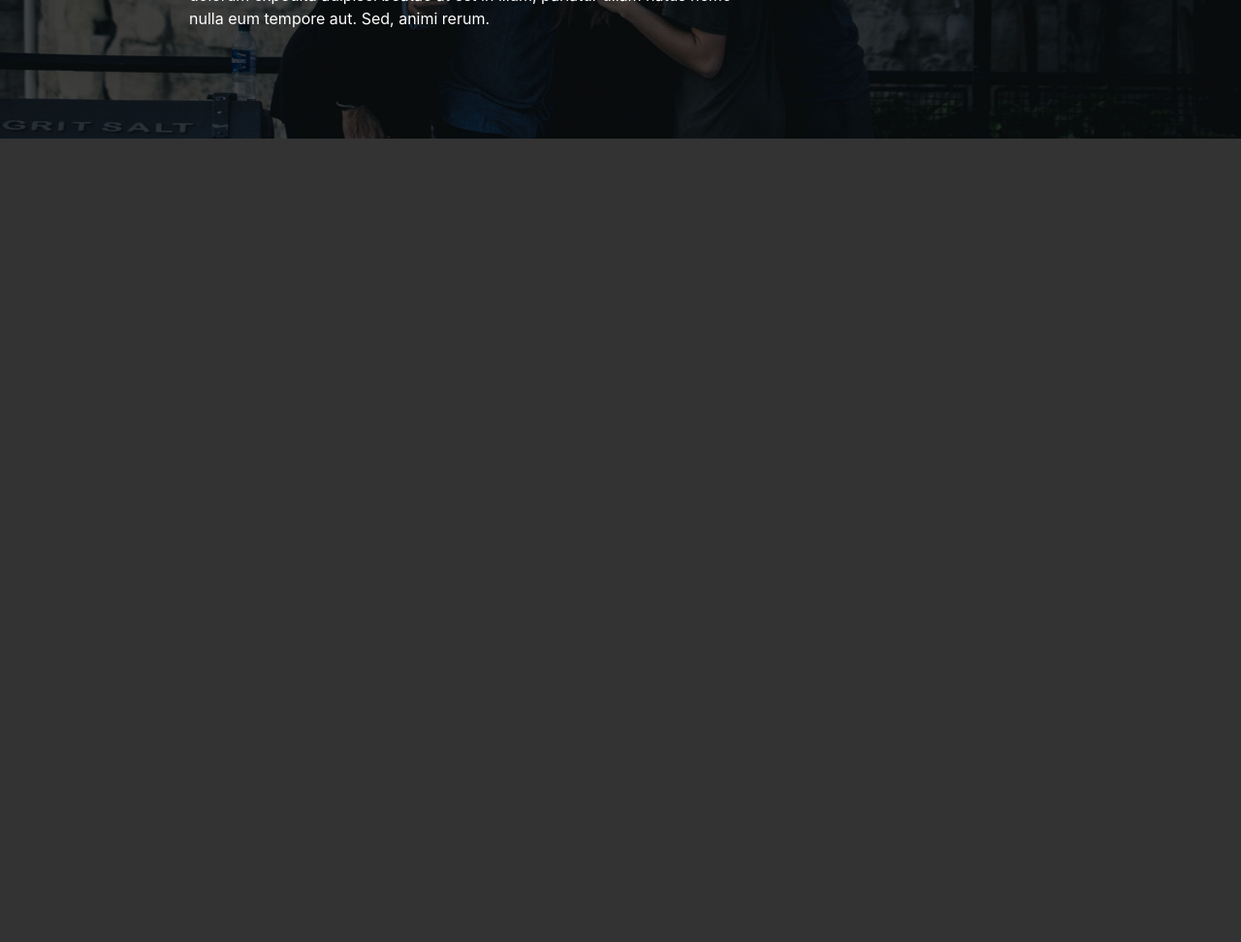
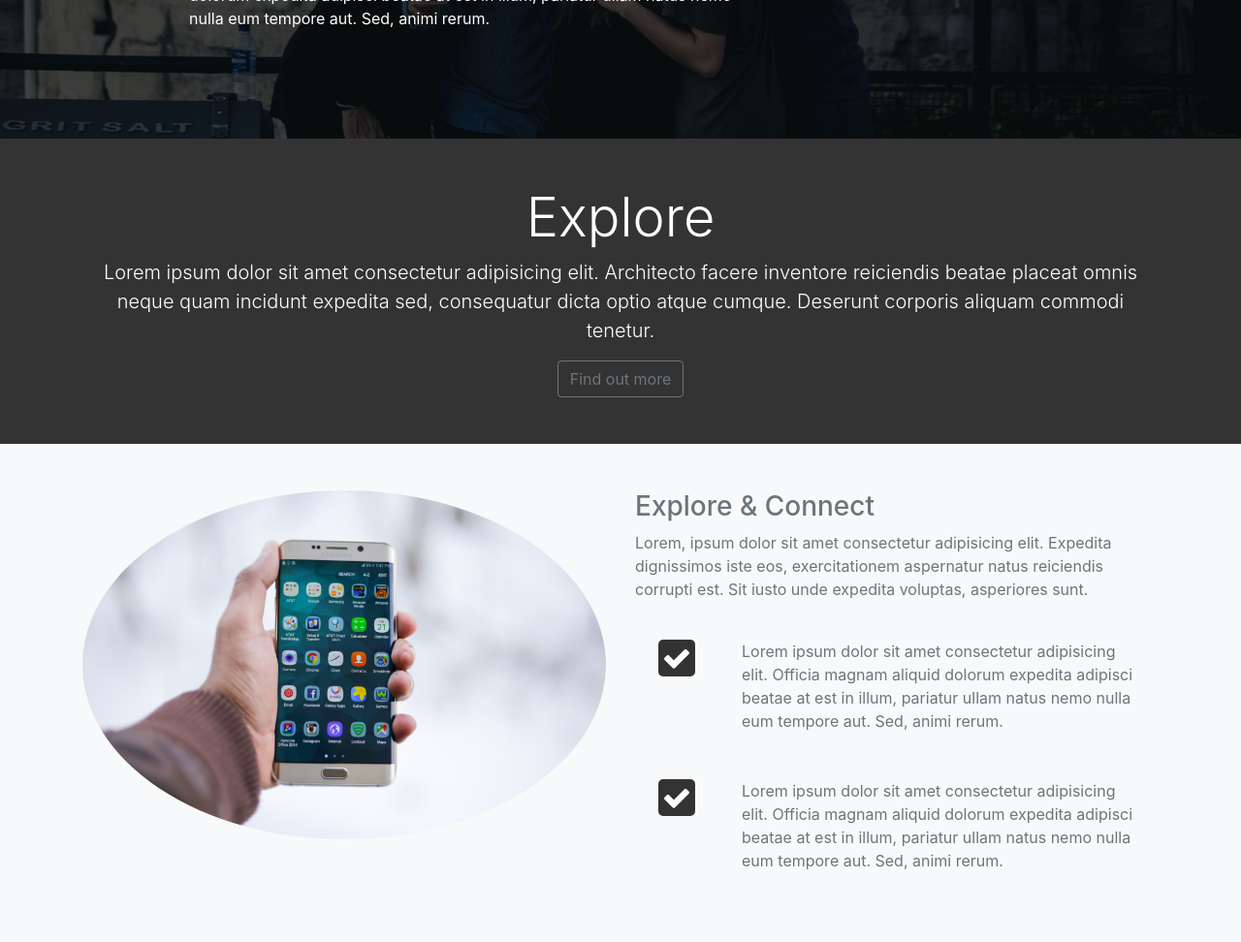
Before and after one commit to mrjslau/LoopLAB, a website: page src/index.html in a window 1280 px wide. Shown: the part 557-1529 px from the top of the page at 97% size. Before the commit the page ends 800 px from the top, so only its background shows below. Drawn offline with Linux system fonts and the light colour scheme.

Commit message:
Explore head and section

```diff
--- a/src/index.html
+++ b/src/index.html
@@ -106,6 +106,63 @@
     </div>
   </header>
 
+  <!-- EXPLORE HEAD -->
+  <section id="explore-head-section">
+    <div class="container">
+      <div class="row">
+        <div class="col text-center">
+          <div class="py-5">
+            <h1 class="display-4">Explore</h1>
+            <p class="lead">Lorem ipsum dolor sit amet consectetur adipisicing elit.
+            Architecto facere inventore reiciendis beatae placeat omnis neque quam incidunt
+            expedita sed, consequatur dicta optio atque cumque.
+            Deserunt corporis aliquam commodi tenetur.</p>
+            <a href="#" class="btn btn-outline-secondary">Find out more</a>
+          </div>
+        </div>
+      </div>
+    </div>
+  </section>
+
+  <!-- EXPLORE SECTION -->
+  <section id="explore-section" class="bg-light text-muted py-5">
+    <div class="container">
+      <div class="row">
+        <div class="col-md-6">
+          <img src="img/explore-section1.jpg" alt="" class="img-fluid mb-3 rounded-circle">
+        </div>
+        <div class="col-md-6">
+          <h3>Explore & Connect</h3>
+          <p>Lorem, ipsum dolor sit amet consectetur adipisicing elit. Expedita dignissimos iste eos,
+          exercitationem aspernatur natus reiciendis corrupti est.
+          Sit iusto unde expedita voluptas, asperiores sunt.</p>
+          <div class="d-flex flex-row">
+            <div class="p-4 align-self-start">
+              <i class="fa fa-check"></i>
+            </div>
+           <div class="p-4 align-self-end">
+              Lorem ipsum dolor sit amet consectetur adipisicing elit.
+              Officia magnam aliquid dolorum expedita adipisci beatae at est in illum,
+              pariatur ullam natus nemo nulla eum tempore aut. Sed, animi rerum.
+            </div>
+          </div>
+
+          <div class="d-flex flex-row">
+            <div class="p-4 align-self-start">
+              <i class="fa fa-check"></i>
+            </div>
+           <div class="p-4 align-self-end">
+              Lorem ipsum dolor sit amet consectetur adipisicing elit.
+              Officia magnam aliquid dolorum expedita adipisci beatae at est in illum,
+              pariatur ullam natus nemo nulla eum tempore aut. Sed, animi rerum.
+            </div>
+          </div>
+
+        </div>
+      </div>
+    </div>
+  </section>
+
 
 
   <script src="js/jquery.min.js"></script>
--- a/src/scss/style.scss
+++ b/src/scss/style.scss
@@ -2,7 +2,7 @@ $bg-color:#333;
 $font-color:#fff;
 $primary-color:#008ed6;
 $dark-overlay: rgba(0,0,0,0.7);
-$font-size:30px;
+$icon-size:30px;
 
 body{
   background: $bg-color;
@@ -42,6 +42,16 @@ body{
     background: #fff;
     padding: 4px;
     border-radius: 5px;
-    font-size: $font-size;
+    font-size: $icon-size;
   }
 }
+
+#explore-section{
+  .fa{
+    color:#fff;
+    background:#333;
+    padding:4px;
+    border-radius:5px;
+    font-size: $icon-size;
+  }
+}
```
Also changed, not shown: src/css/style.css, src/img/explore-section1.jpg (added).
